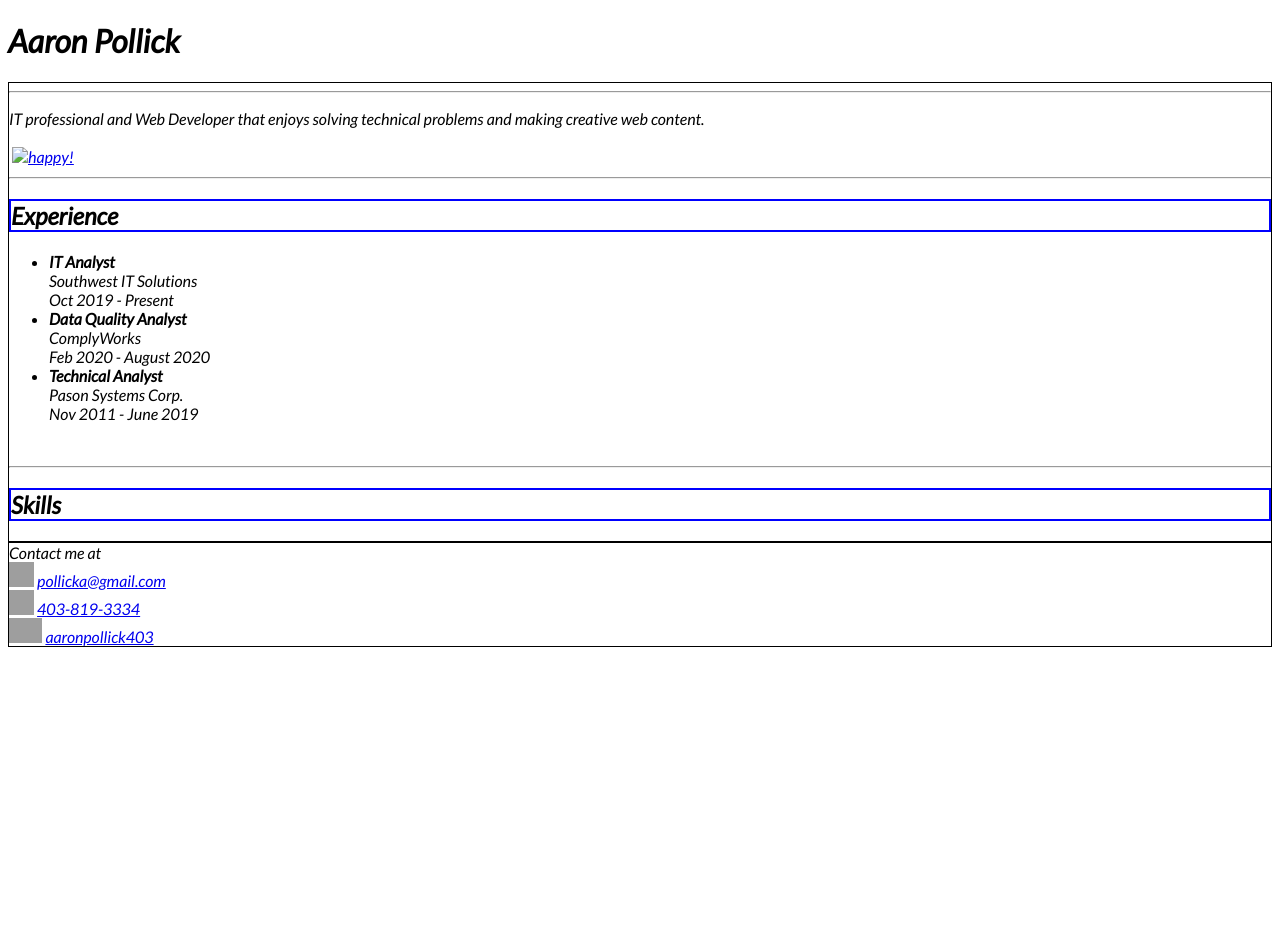
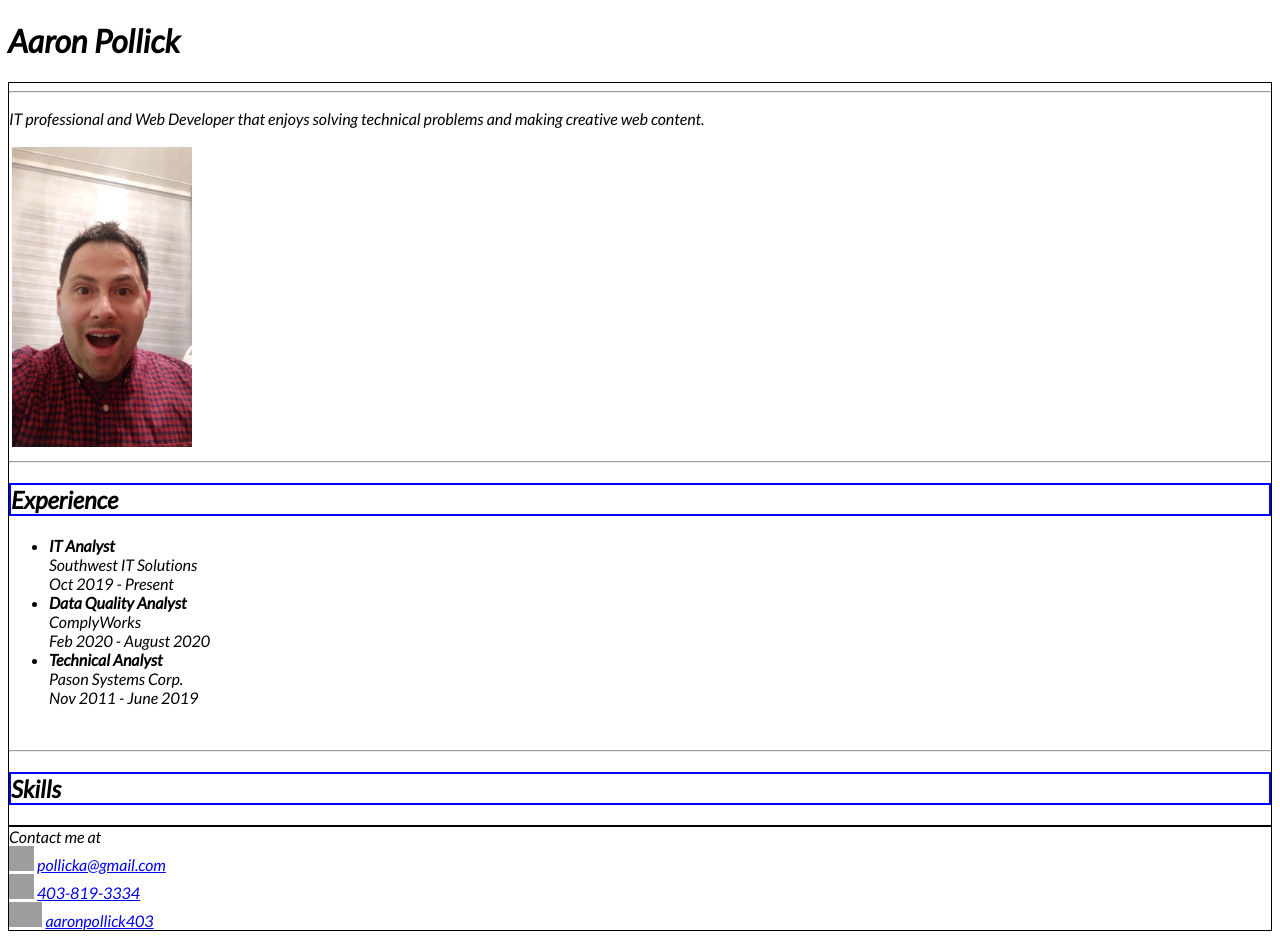
Before and after one commit to azp403/resume, a plain HTML site: page index.html in a window 1280 px wide. Before the commit the page ends 800 px from the top, so only its background shows below. Drawn offline with Linux system fonts and the light colour scheme; grey boxes are pictures that could not be loaded.

Commit message:
Update index.html

```diff
--- a/index.html
+++ b/index.html
@@ -29,7 +29,7 @@
     <hr>
     <table><tr><td>
      <a href="https://www.linkedin.com/in/aaronpollick403/" target="_blank">
-    <img src="photos/happy.jpeg" alt="happy!" width="180" height="300"></a>
+    <img src="https://github.com/azp403/resume/blob/main/happy.jpeg" alt="happy!" width="180" height="300"></a>
     </td><td> </td>
 
     <p>IT professional and Web Developer that enjoys solving technical problems and
```
